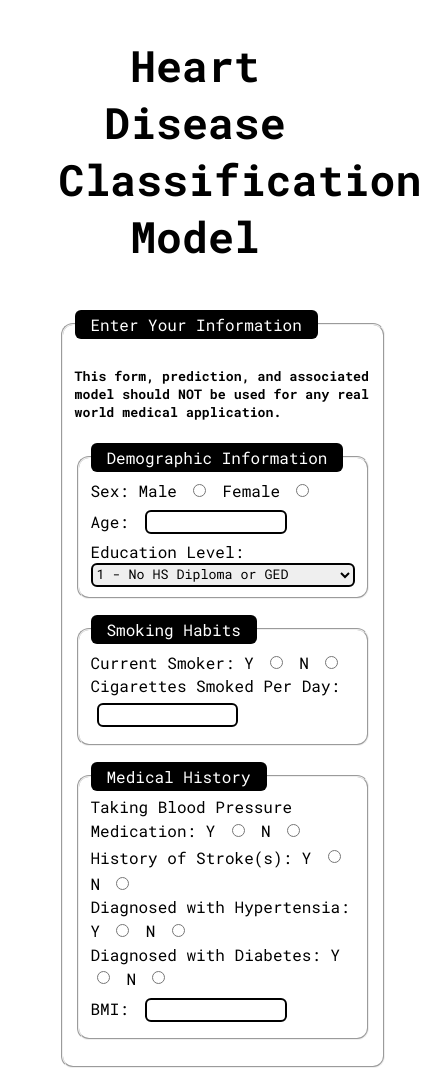
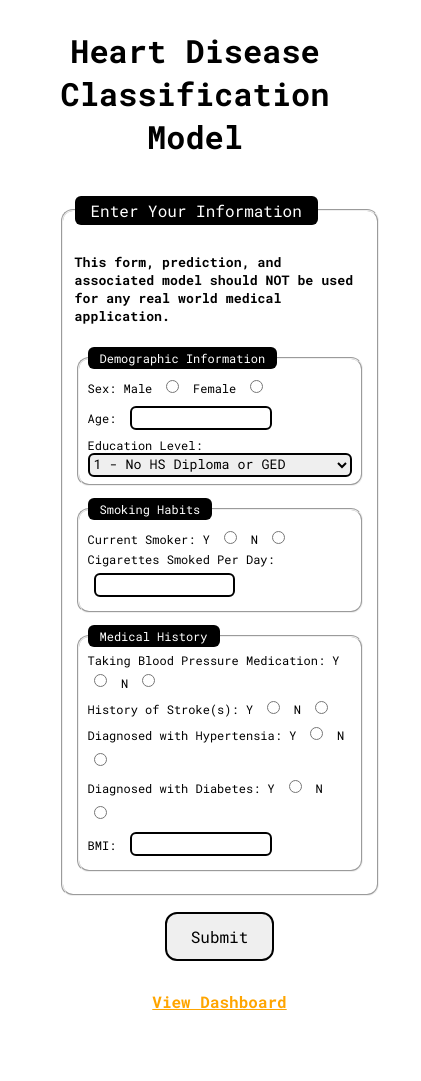
Before and after one commit to culturedmold/capstone-frontend, a plain HTML site: page index.html in a window 390 px wide. Shown: the top 1081 px of the page, 421 px wide, since content can reach past the window. After the commit the page ends 1034 px from the top, so only its background shows below. Drawn offline with Linux system fonts and the light colour scheme.

Commit message:
Responsiveness updates

```diff
--- a/css/style.css
+++ b/css/style.css
@@ -4,7 +4,7 @@
 
 h1 {
     text-align: center;
-    font-size: 2.7rem;
+    font-size: 2.7em;
 }
 
 main {
@@ -230,3 +230,30 @@ li ul li {
 .popup-content {
     padding: 2em;
 }
+
+@media only screen and (max-width: 600px) {
+    .flex-container {
+        flex-direction: column;
+    }
+
+    main {
+        max-width: 100vw;
+        margin: auto;
+    }
+
+    h1 {
+        font-size: 2em;
+    }
+
+    form {
+        font-size: 12px;
+    }
+
+    .h-flexbox {
+        flex-direction: column;
+    }
+
+    .underlined-button, .outlined-button {
+        max-width: fit-content;
+    }
+}
```
